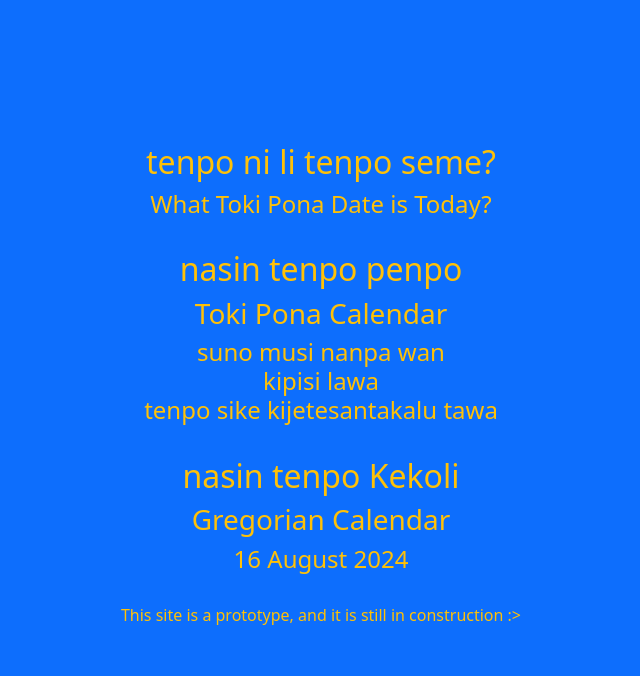
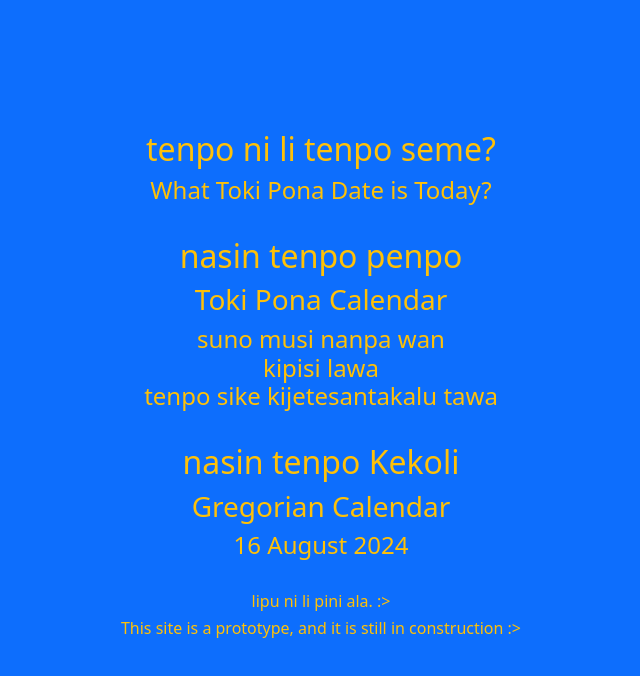
Before and after one commit to danny-rachevaski/nasin-tenpo-penpo-static, a plain HTML site: page index.html in a window 1280 px wide. Shown: the whole page, without its empty margins (319-959 px from the left). Drawn offline with nearby package versions, Linux system fonts and the light colour scheme.

Commit message:
2nd commit

```diff
--- a/index.html
+++ b/index.html
@@ -36,6 +36,7 @@
         <h4 class="text-warning" id="gregorianDate"></h4>
       </div>
       <div class="text-center mb-4">
+        <h6 class="text-warning">lipu ni li pini ala. :></h6>
         <h6 class="text-warning">
           This site is a prototype, and it is still in construction :>
         </h6>
```
